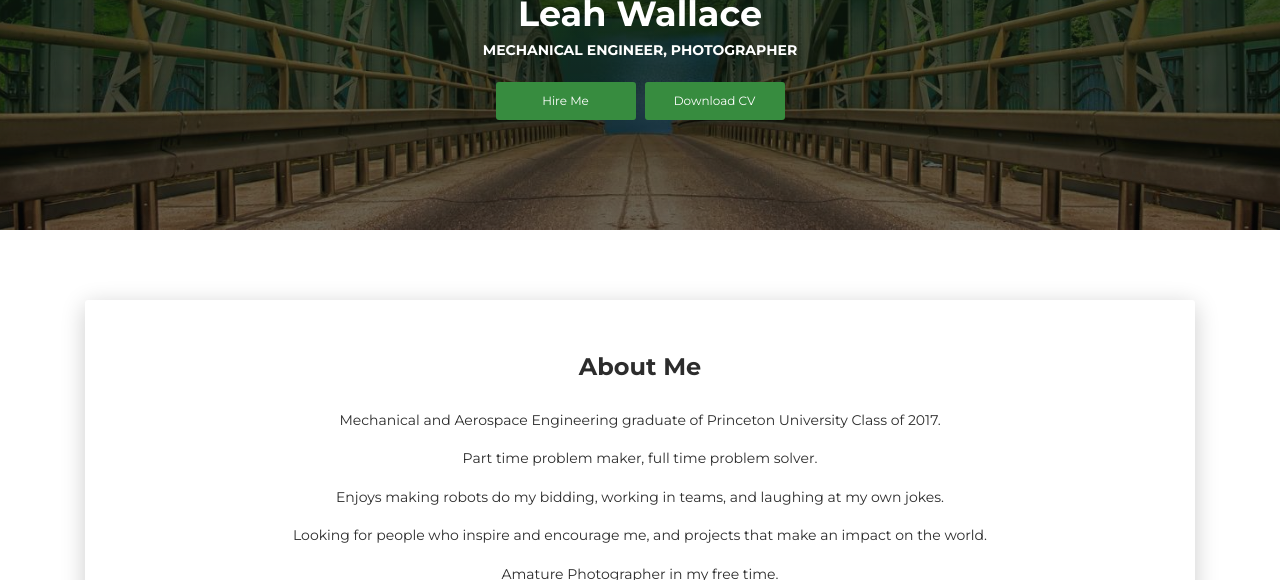
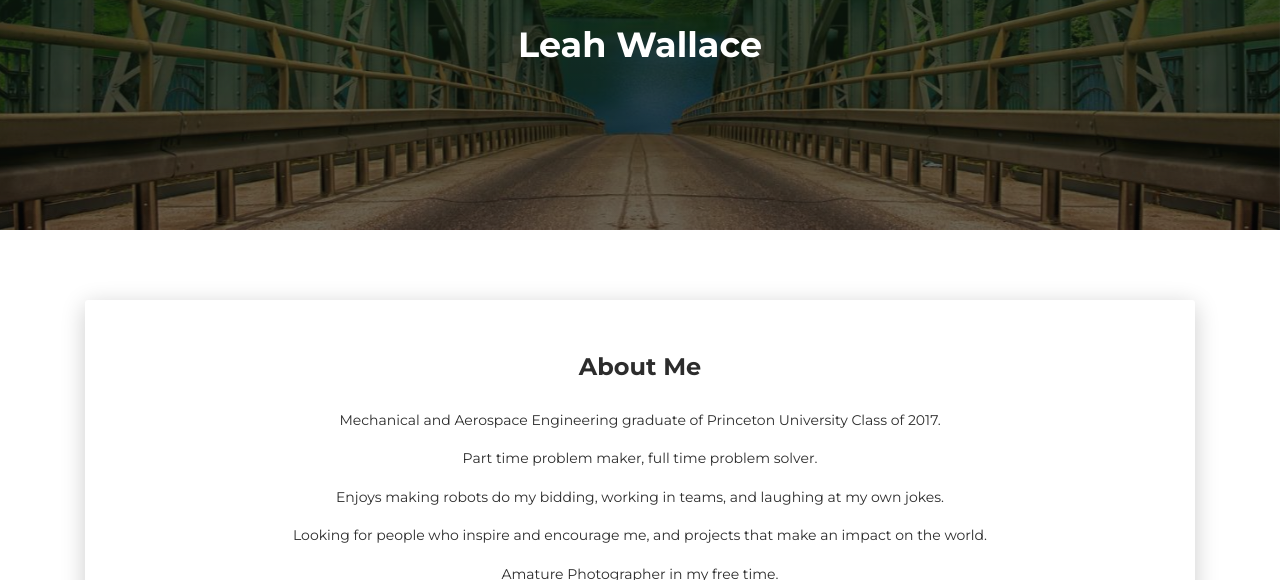
Before and after one commit to lwallace37/lwallace37.github.io, a Jekyll site: the page built from AutomationProject/index.html, in a window 1280 px wide and 900 px high, cut to the strip 320-900 px from the top of the window. Built offline with Jekyll 4.4.1, drawn with Linux system fonts in a browser that asks for light colours; nearby versions of some CDN libraries.

Commit message:
Get rid of Buttons

```diff
--- a/AutomationProject/index.html
+++ b/AutomationProject/index.html
@@ -12,7 +12,6 @@ title: Automation Project Info Page
         <div class="content-center">
           <div class="cc-profile-image"><a href="#"><img src="images/LeahPic.jpg" alt="Image"/></a></div>
           <div class="h2 title">Leah Wallace</div>
-          <p class="category text-white">Mechanical Engineer, Photographer</p><a class="btn btn-primary smooth-scroll mr-2" href="#contact" data-aos="zoom-in" data-aos-anchor="data-aos-anchor">Hire Me</a><a class="btn btn-primary" href="LeahWallaceResume.pdf" Download data-aos="zoom-in" data-aos-anchor="data-aos-anchor">Download CV</a>
         </div>
       </div>
     </div>
```
